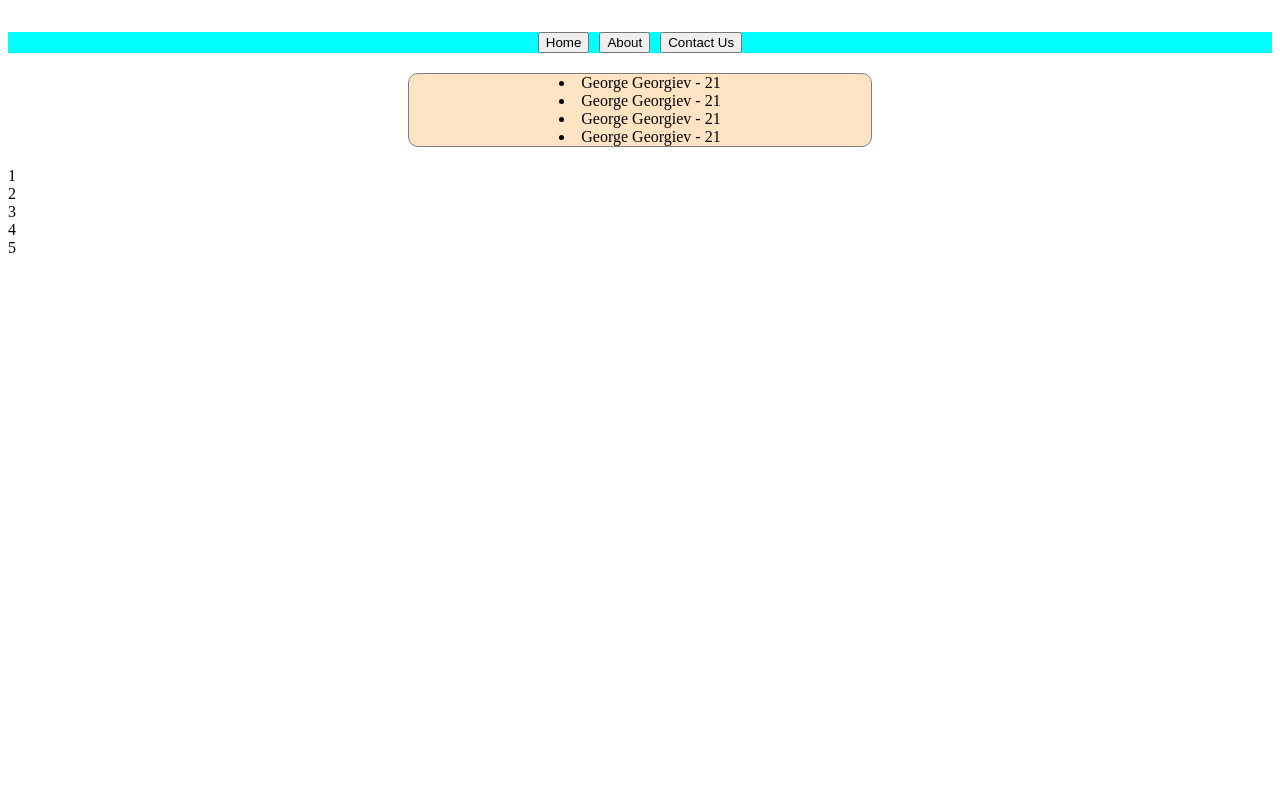
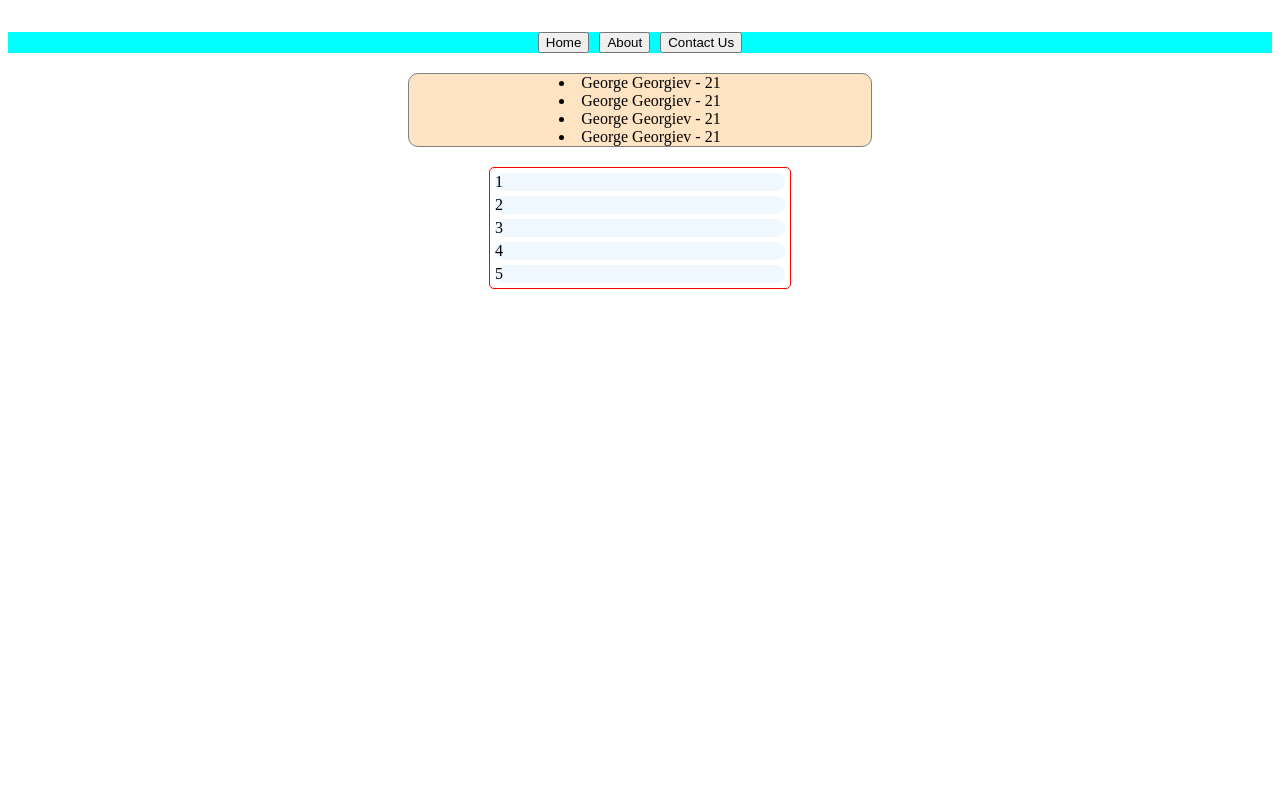
Before and after one commit to SvetlinGG/Angular-Components, an Angular app in the folder component-train/: page / in a window 1280 px wide. Shown: the top 800 px of the page. Built offline with nearby package versions, Linux system fonts and the light colour scheme.

Commit message:
more styling

```diff
--- a/component-train/src/app/app.component.css
+++ b/component-train/src/app/app.component.css
@@ -0,0 +1,16 @@
+
+
+.num {
+    border: 1px solid red;
+    border-radius: 5px;
+    padding: 50;
+    margin: 0 auto;
+    width: 300px;
+    height: fit-content;
+}
+
+.numbers {
+    background-color: aliceblue;
+    border-radius: 20px;
+    margin: 5px;
+}
```
